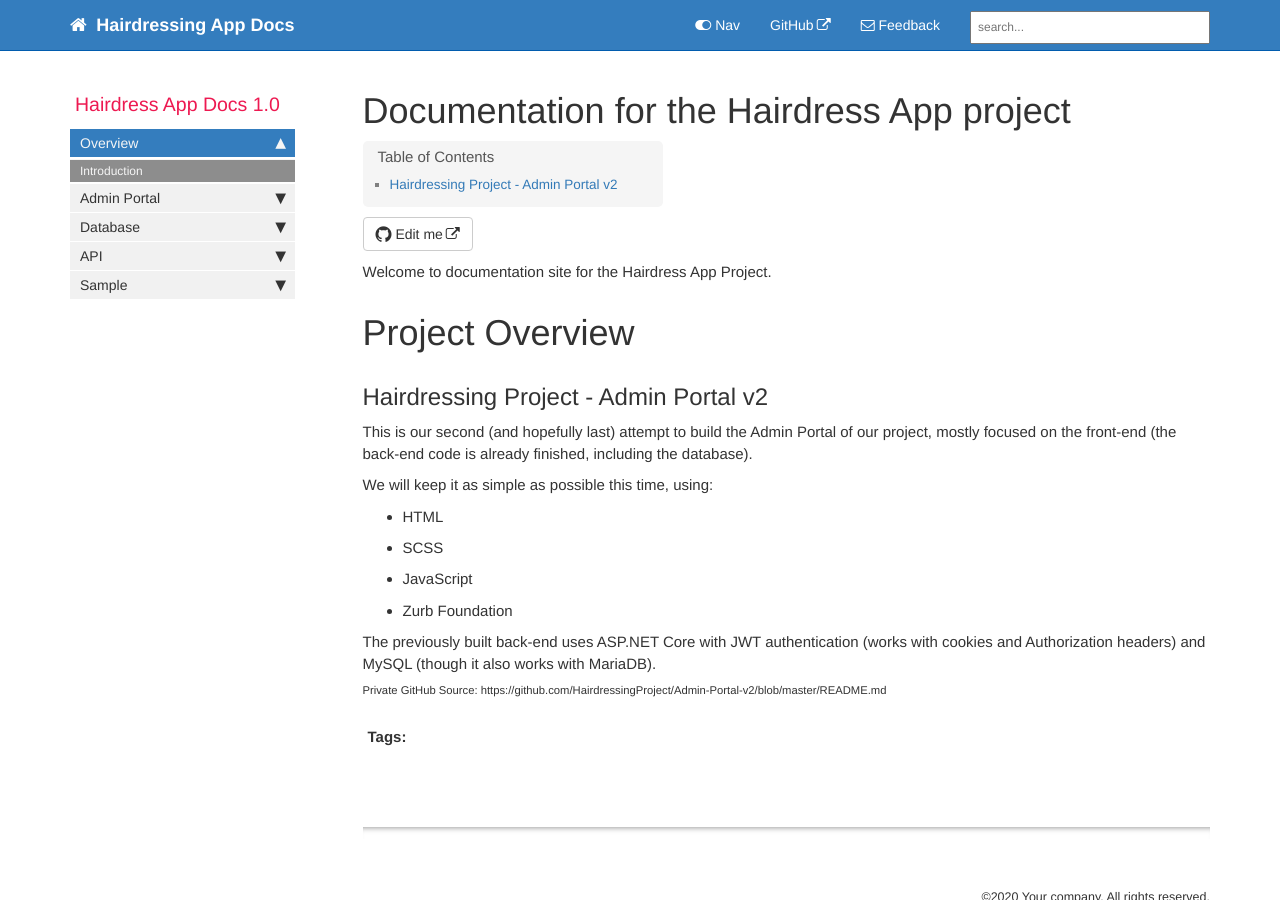
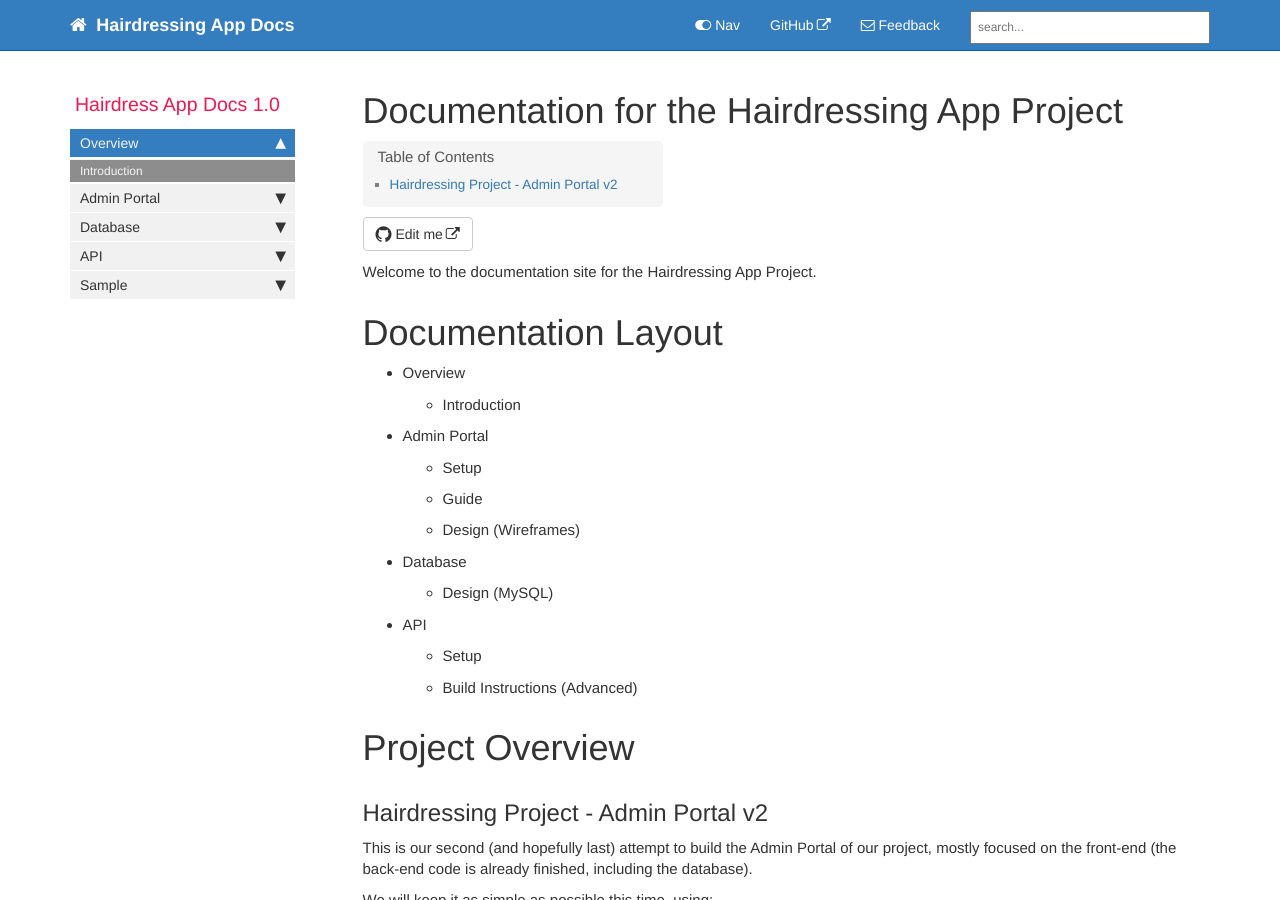
Before and after one commit to HairdressingProject/HairdressingApp, a Jekyll site: the page built from index.md, in a window 1280 px wide and 900 px high. Built offline with Jekyll 4.4.1, drawn with Linux system fonts in a browser that asks for light colours; comment, search, counter and statistics services are not loaded.

Commit message:
Docs Home Page updated

```diff
--- a/index.md
+++ b/index.md
@@ -1,11 +1,24 @@
 ---
-title: "Documentation for the Hairdress App project"
+title: "Documentation for the Hairdressing App Project"
 keywords: homepage
 tags: [getting_started]
 sidebar: mydoc_sidebar
 permalink: index.html
 ---
-Welcome to documentation site for the Hairdress App Project.
+Welcome to the documentation site for the Hairdressing App Project.
+
+# Documentation Layout
+* Overview
+    * Introduction
+* Admin Portal
+    * Setup
+    * Guide
+    * Design (Wireframes)
+* Database
+    * Design (MySQL)
+* API
+    * Setup
+    * Build Instructions (Advanced)
 
 # Project Overview
 ## Hairdressing Project - Admin Portal v2
```
